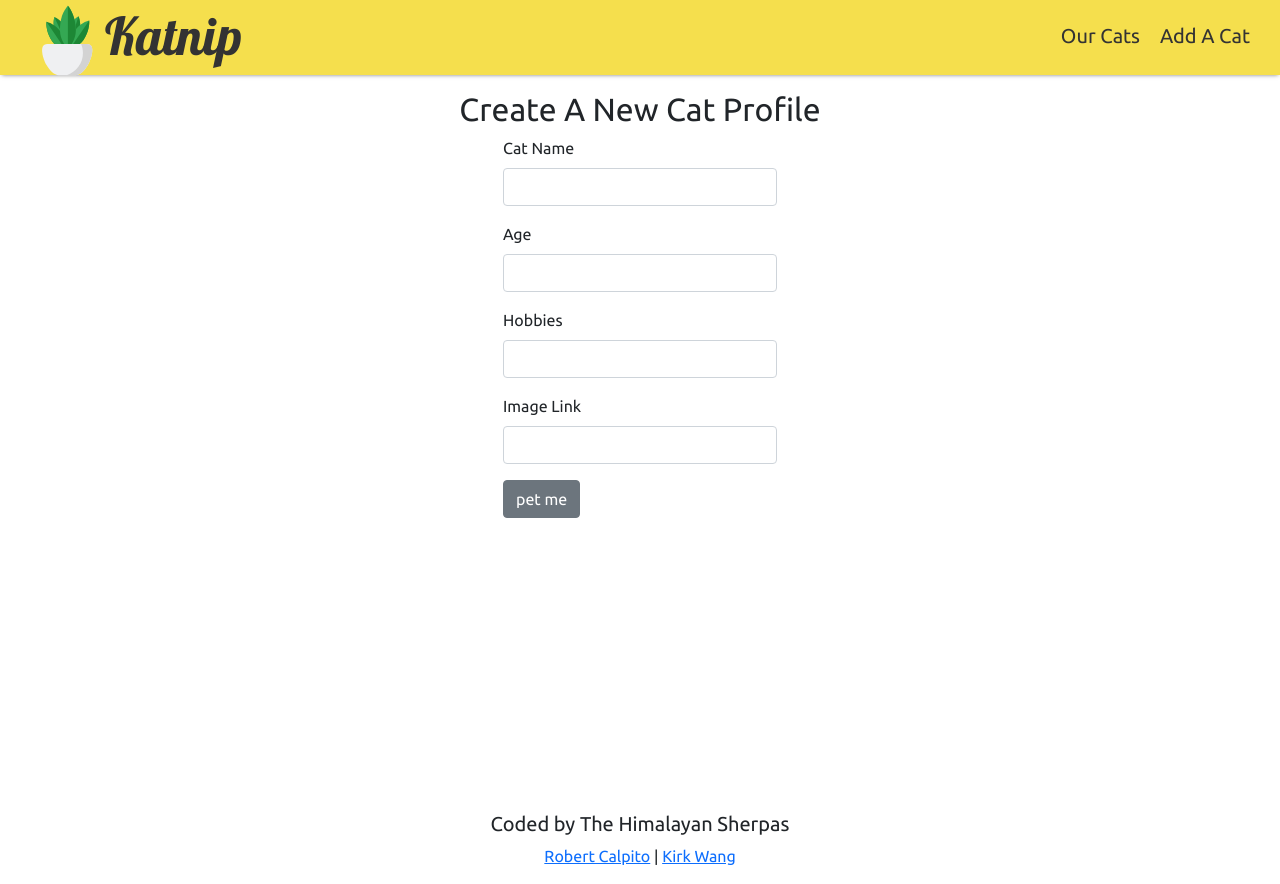
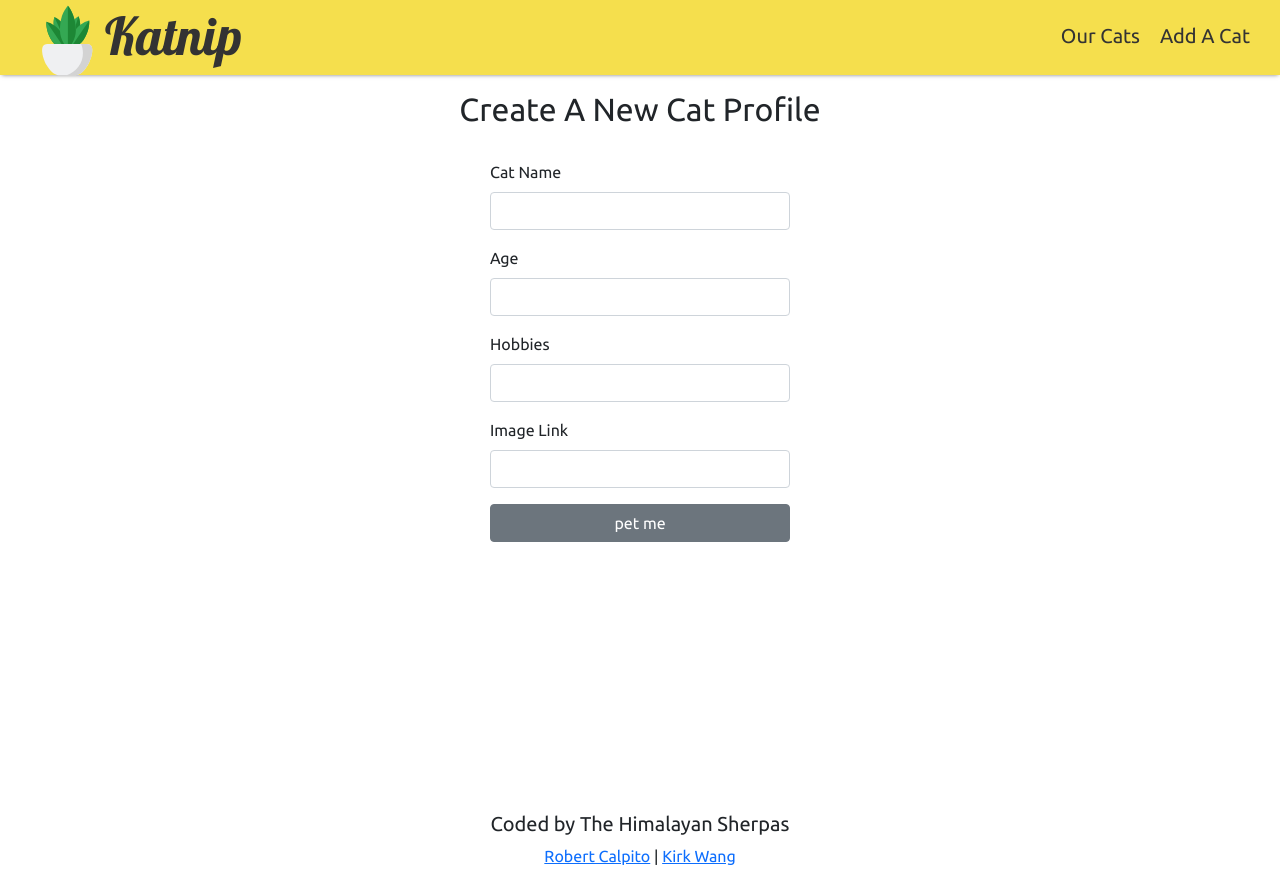
Before and after one commit to learn-academy-2021-echo/cat-tinder-frontend-himalayan-sherpas, a React (Create React App) app: page /catnew in a window 1280 px wide. Built offline with nearby package versions, Linux system fonts and the light colour scheme; no server answers.

Commit message:
fetch completed

```diff
--- a/public/index.html
+++ b/public/index.html
@@ -9,7 +9,7 @@
       name="description"
       content="Web site created using create-react-app"
     />
-    <link rel="apple-touch-icon" href=”%PUBLIC_URL%/favicon.ico” />
+    <link rel="apple-touch-icon" href="%PUBLIC_URL%/katnip.png" />
     <link rel="preconnect" href="https://fonts.googleapis.com" />
     <link rel="preconnect" href="https://fonts.gstatic.com" crossorigin />
     <link
--- a/src/App.css
+++ b/src/App.css
@@ -18,3 +18,10 @@ section {
   padding-top: 90px;
   min-height: 100vh;
 }
+
+form {
+  width: 300px;
+  max-height: 100%;
+  display: flex;
+  flex-direction: column;
+}
--- a/src/pages/CatEdit.js
+++ b/src/pages/CatEdit.js
@@ -1,6 +1,6 @@
 import React, { Component } from "react";
 import { Redirect } from "react-router-dom";
-import { Form, FormGroup, Input, Label, Button, NavLink } from "reactstrap";
+import { Form, FormGroup, Input, Label, Button } from "reactstrap";
 import "./CatEdit.css";
 import "../App.css";
 
@@ -48,9 +48,11 @@ export default class CatEdit extends Component {
 
   render() {
     const { cat } = this.props;
+    const { updateCat, submitted } = this.state;
     return (
       <section>
         <h2>Edit Cat Profile</h2>
+        <br />
         <Form>
           <FormGroup>
             <Label for="name">Cat Name</Label>
@@ -58,7 +60,7 @@ export default class CatEdit extends Component {
               type="text"
               name="name"
               onChange={this.handleChange}
-              value={this.state.updateCat.name}
+              value={updateCat.name}
             />
           </FormGroup>
           <FormGroup>
@@ -68,7 +70,7 @@ export default class CatEdit extends Component {
               name="age"
               min="1"
               onChange={this.handleChange}
-              value={this.state.updateCat.age}
+              value={updateCat.age}
             />
           </FormGroup>
           <FormGroup>
@@ -77,7 +79,7 @@ export default class CatEdit extends Component {
               type="text"
               name="enjoys"
               onChange={this.handleChange}
-              value={this.state.updateCat.enjoys}
+              value={updateCat.enjoys}
             />
           </FormGroup>
           <FormGroup>
@@ -86,7 +88,7 @@ export default class CatEdit extends Component {
               type="text"
               name="image"
               onChange={this.handleChange}
-              value={this.state.updateCat.image}
+              value={updateCat.image}
             />
           </FormGroup>
         </Form>
@@ -98,7 +100,7 @@ export default class CatEdit extends Component {
             Back
           </Button>
         </div>
-        {this.state.submitted && <Redirect to={`/catshow/${cat.id}`} />}
+        {submitted && <Redirect to={`/catshow/${cat.id}`} />}
       </section>
     );
   }
--- a/src/pages/CatNew.js
+++ b/src/pages/CatNew.js
@@ -46,7 +46,8 @@ export default class CatNew extends Component {
     return (
       <section>
         <h2>Create A New Cat Profile</h2>
-        <Form>
+        <br />
+        <Form className="Form">
           <FormGroup>
             <Label for="name">Cat Name</Label>
             <Input
```
Also changed, not shown: public/katnip.png (added), public/manifest.json.
